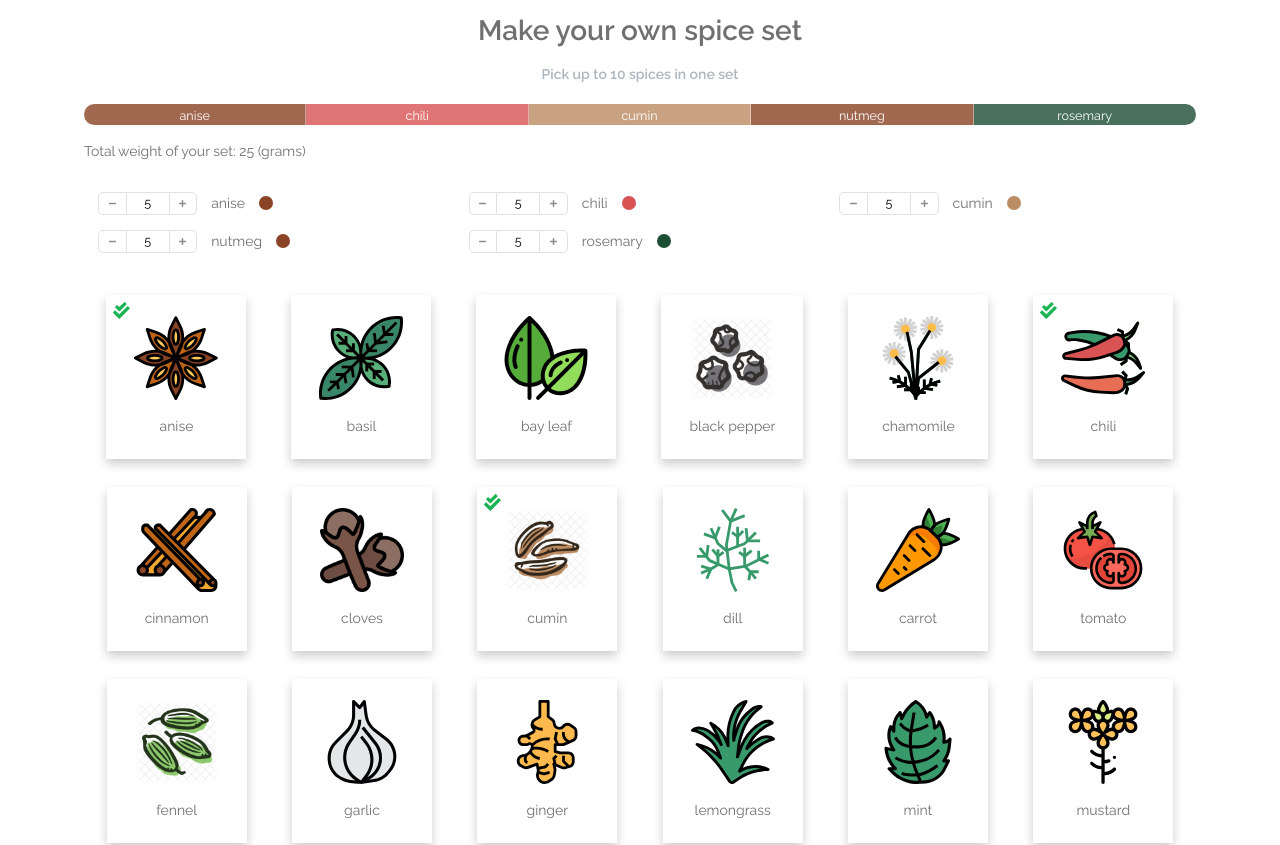
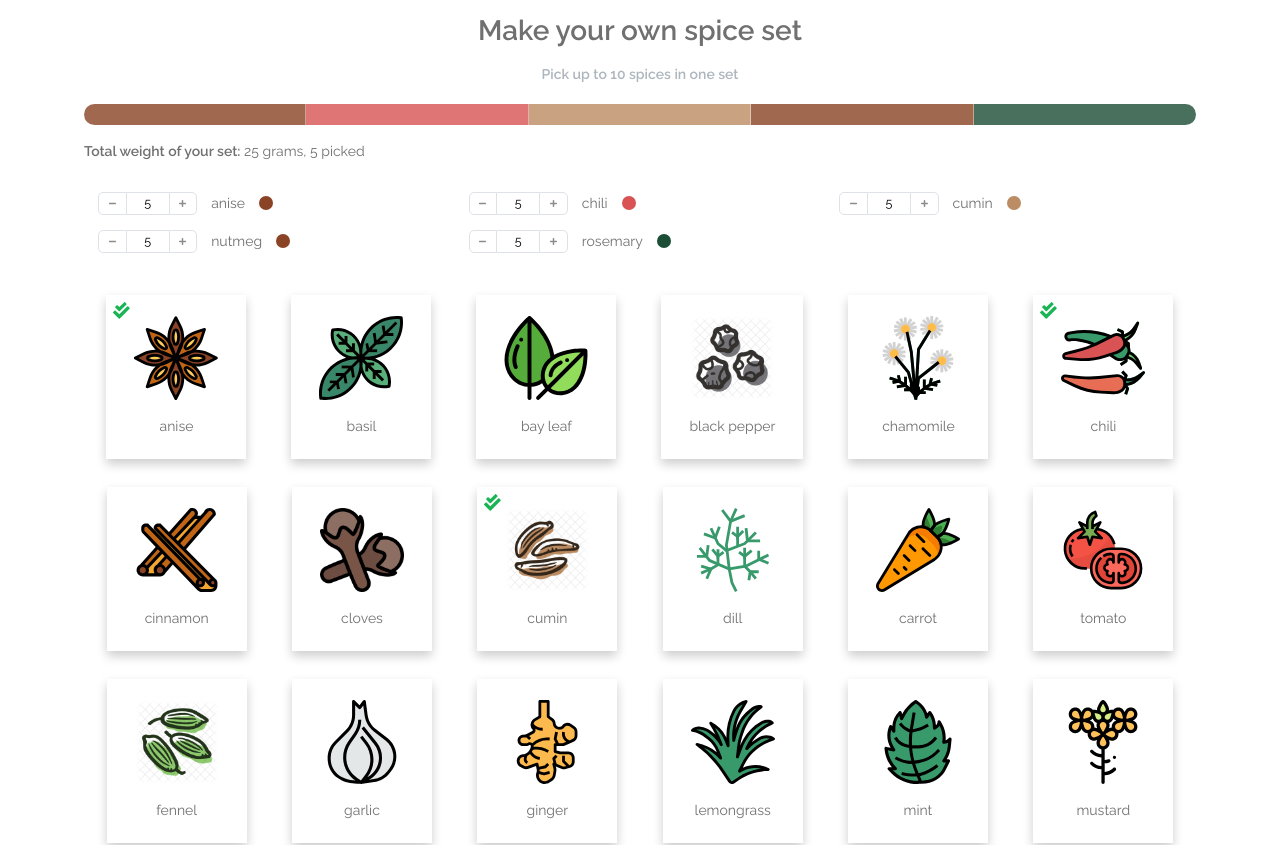
Before and after one commit to Gurochka/Spices, a React app: page / in a window 1280 px wide. Shown: the top 845 px of the page. Built offline with nearby package versions, Linux system fonts and the light colour scheme; data requests are answered from the project's data file.

Commit message:
hide text if overflow in slider, refactor to functions

```diff
--- a/src/app/components/Order.js
+++ b/src/app/components/Order.js
@@ -2,15 +2,15 @@ import React from 'react'
 import './Order.scss'
 import InputNumber from 'App/components/InputNumber.js'
 
-class Order extends React.Component {
-  render(){
-    const items = this.props.data;
-    return  (
+export default function Order(props){
+  const items = props.data
+
+  return  items.length > 0 && (
     <div className="order">
     {
       items.map(item => (
         <div key={item.id}>
-            <InputNumber value={item.amount} onChange={(amount) => this.props.onChangeAmount(item, amount)} diff="5"/>
+          <InputNumber value={item.amount} onChange={(amount) => props.onChangeAmount(item, amount)} diff="5" />
           <label>{item.title}</label>
           <span className="color" style={{backgroundColor: item.color}}></span>
         </div>
@@ -19,5 +19,3 @@ class Order extends React.Component {
     </div>
   )
 }
-}
-export default Order
--- a/src/app/components/Product.js
+++ b/src/app/components/Product.js
@@ -1,11 +1,11 @@
 import React from 'react'
 import './Product.scss'
 
-class Product extends React.Component {
-  render(){
-    const { item } = this.props;
+export default function Product(props){
+  const { item } = props;
+
   return  (
-      <div className="product" onClick={() => this.props.onClick()}>
+    <div className="product" onClick={() => props.onClick()}>
       {
         item.checked && (
           <div className="selected">
@@ -17,5 +17,3 @@ class Product extends React.Component {
     </div>
   )
 }
-}
-export default Product
--- a/src/app/components/ProductList.js
+++ b/src/app/components/ProductList.js
@@ -2,16 +2,13 @@ import React from 'react'
 import Product from 'App/components/Product'
 import './ProductList.scss'
 
-class ProductList extends React.Component {
-  render(){
+export default function ProductList(props){
   return  (
     <div className="product-list">
-      { this.props.data.map(item => (
-          <Product key={item.id} item={item} onClick={() => this.props.onClick(item)}/>
+    { props.data.map(item => (
+        <Product key={item.id} item={item} onClick={() => props.onClick(item)}/>
       ))
     }
     </div>
   )
 }
-}
-export default ProductList
--- a/src/app/components/Slider.js
+++ b/src/app/components/Slider.js
@@ -2,19 +2,43 @@ import React from 'react'
 import './Slider.scss'
 
 class Slider extends React.Component {
+  sliderContent = []
+
+  componentDidUpdate(prevProps) {
+    if (prevProps.data != this.props.data){
+      this.sliderContent.forEach(el => {
+        if (el && (el.offsetHeight < el.scrollHeight || el.offsetWidth < el.scrollWidth)){
+          el.innerHTML = '';
+        }
+      })
+    }
+  }
+
   render(){
-    let data = this.props.data || [];
     let total = this.props.data.reduce((acc, item) => {
       return acc + parseInt(item.amount, 10)
     }, 0)
 
-    return  (
+    let items = this.props.data.map(item => {
+      let percent = Math.round((item.amount*100*10)/total) / 10;
+      let styles = {
+        backgroundColor: item.color,
+        width: `${percent}%`
+      }
+      return (
+        <span
+          key={item.id}
+          style={styles}
+          title={`${item.title}, ${percent}%`}
+          ref={ref => this.sliderContent[item.id] = ref}>
+            {item.title}
+        </span>
+        )
+    })
+
+    return  items.length > 0 && (
       <div className="coloured-slider">
-        {
-          data.map(item => (
-            <span key={item.id} style={{backgroundColor: item.color, width: `${(item.amount)*100/total}%`}} title={item.title}>{item.title}</span>
-            ))
-        }
+        { items }
       </div>
     )
   }
--- a/src/app/components/Slider.scss
+++ b/src/app/components/Slider.scss
@@ -10,6 +10,7 @@
   span{
     opacity: 0.8;
     border-right: 1px solid #ffffff66;
+
     &:first-child{
       border-radius: 1rem 0 0 1rem;
     }
--- a/src/app/pages/SpiceSetMaker.js
+++ b/src/app/pages/SpiceSetMaker.js
@@ -43,7 +43,7 @@ class SpiceSetMaker extends React.Component {
         <h1 className="text-center"> Make your own spice set </h1>
         <h4 className="text-center text-gray-500">Pick up to 10 spices in one set</h4>
         <Slider data={ selected } />
-        <p>Total weight of your set: {weight} (grams)</p>
+        <p><b>Total weight of your set:</b> {weight} grams, {selected.length} picked {selected.length == 10 && '(maximum)'}</p>
         <Order data={ selected } onChangeAmount={this.onChangeAmount}/>
 
         <ProductList data={this.state.spices} onClick={this.onPickSpice}/>
```
Lines whose indentation alone changed are shown as unchanged.
